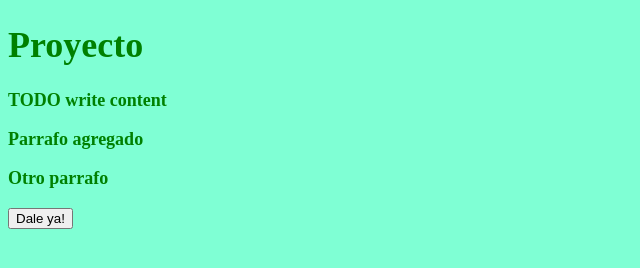
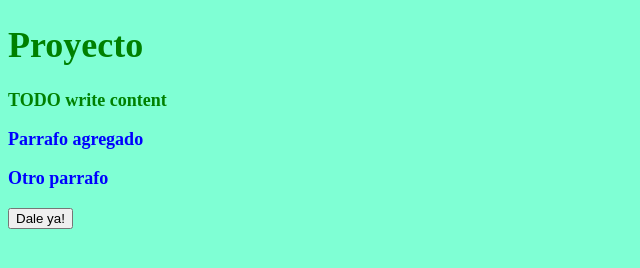
Before and after one commit to EnriqueTests/CursoGit, a website: page public_html/index.html in a window 1280 px wide. Shown: the whole page, without its empty margins (0-640 px from the left). Drawn offline with Linux system fonts and the light colour scheme.

Commit message:
Merge branch 'javascript'
# Conflicts:
#	public_html/index.html

```diff
--- a/public_html/css/estilos.css
+++ b/public_html/css/estilos.css
@@ -14,3 +14,7 @@ body {
     color: green;
     font-size: 18px
 }
+
+p {
+    color: blue;
+}
```
